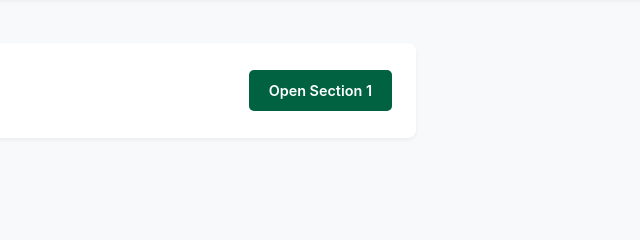
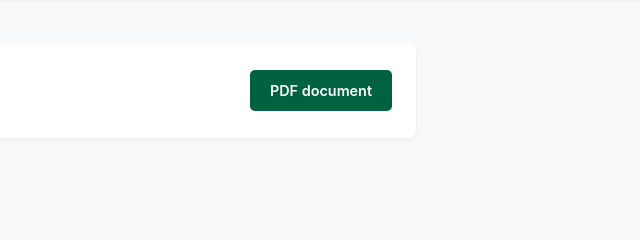
Before and after one commit to juanfpuerta/PhD-Research, a plain HTML site: page index.html in a window 1280 px wide. Shown: the part 280-520 px from the top of the page, 624-1264 px from the left. Drawn offline with Linux system fonts and the light colour scheme; files whose address does not match are found by name.

Commit message:
github pages correction in link

```diff
--- a/index.html
+++ b/index.html
@@ -106,7 +106,7 @@
                 <h3>Main Thesis Document</h3>
                 <p>Thesis main structure document (PDF)</p>
             </div>
-            <a href="./Thesis_Main_Structure.pdf" class="btn" target="_blank">Open Section 1</a>
+            <a href="./Thesis_Main_Structure.pdf" class="btn" target="_blank">PDF document</a>
         </div>
 
     </main>
```
